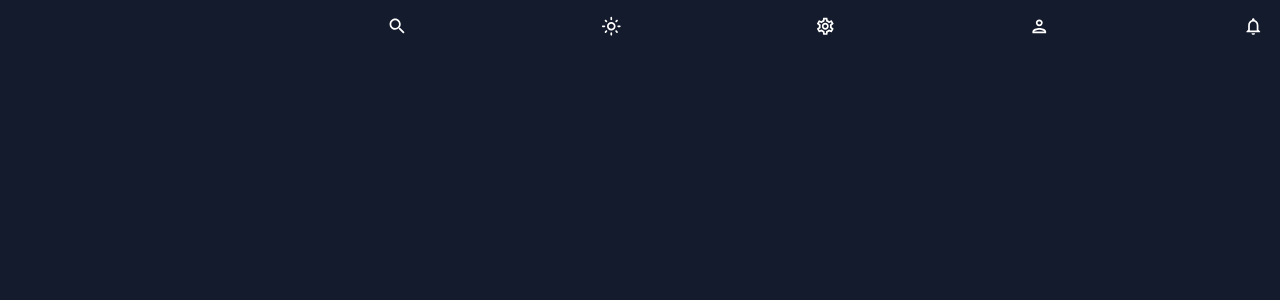
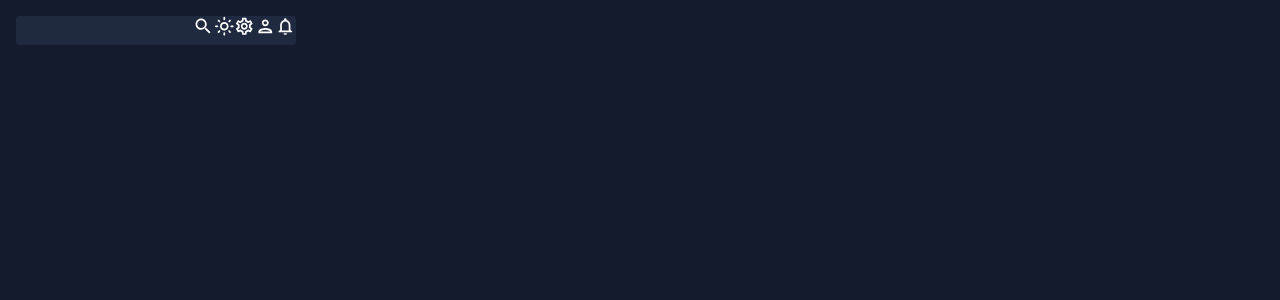
Before and after one commit to ALMA-DEV914/admin-dashboard-react, a React (Create React App) app: page / in a window 1280 px wide. Shown: the top 300 px of the page. Built offline with nearby package versions, Linux system fonts and the light colour scheme.

Commit message:
add box in topbar

```diff
--- a/src/globalComponents/Topbar.jsx
+++ b/src/globalComponents/Topbar.jsx
@@ -15,12 +15,14 @@ const Topbar = () => {
   const colors = tokens(theme.palette.mode);
   const colorMode = useContext(ColorModeContext);
   return <Box display="flex" justifyContent="space-between" p={2}>
+    <Box display="flex" backgroundColor={colors.primary[400]} borderRadius="3px">
     <InputBase></InputBase>
      <Search></Search>
      <LightModeOutlined></LightModeOutlined>
      <SettingsOutlined></SettingsOutlined>
      <PersonOutlined></PersonOutlined>
      <NotificationsOutlined></NotificationsOutlined>
+     </Box>
   </Box>;
 };
 
```
